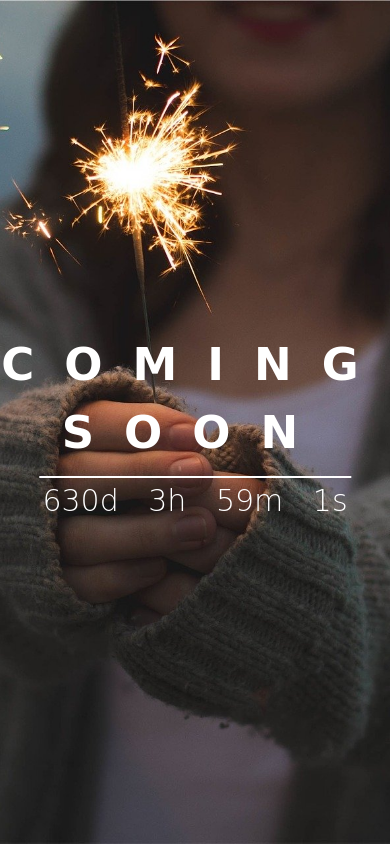
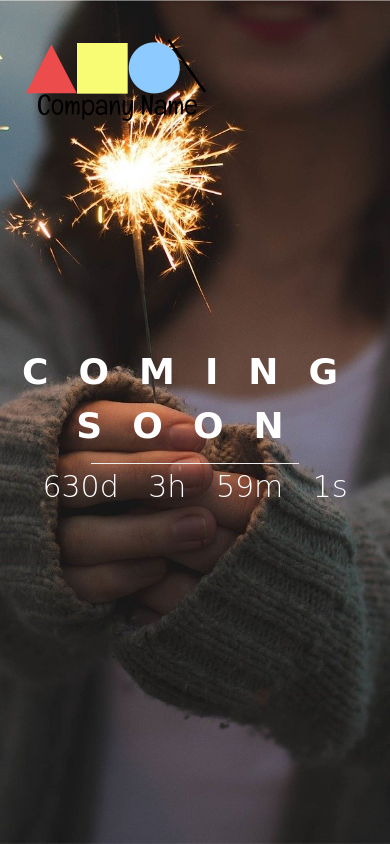
Before and after one commit to YoImYoseph/Coming-Soon-App, a plain HTML site: page index.html in a window 390 px wide. Drawn offline with nearby package versions, Linux system fonts and the light colour scheme; a web font is replaced by a local one.

Commit message:
added logo section and fixed phone screen problem

```diff
--- a/index.css
+++ b/index.css
@@ -16,18 +16,18 @@ body, html {
     background-size: cover;
     position: relative;
     color: #fff;
+    font-size: 25px;
 }
 
 .middle {
     position: absolute;
     top: 50%;
     left: 50%;
-    transform: translate(-50%,-50%);
+    transform: translate(-50%, -50%);
     text-align: center;
 }
 
 h1 {
-    font-size: 3em;
     letter-spacing: 30px;
     font-weight: 100;
     font-family: cursive;
@@ -42,6 +42,17 @@ h1 {
 
 hr {
     margin: auto;
-    width: 80%;
-    border: 1.5px solid #fff;
-}
+    width: 60%;
+  }
+
+/* .bottomleft {
+    position: absolute;
+    bottom: 0;
+    left: 16px;
+  } */
+
+.topleft {
+    position: absolute;
+    top: -20px;
+    left: 16px;
+  }
--- a/index.html
+++ b/index.html
@@ -12,11 +12,17 @@
 </head>
 <body>
     <div class="bgimg">
+        <div class="topleft">
+            <a href="#"><img src="img/exlogo.png" alt="sample"></a>
+        </div>
         <div class="middle">
             <h1>COMING SOON</h1>
             <hr>
             <p id="demo" style="font-size: 30px"></p>
         </div>
+        <!-- <div class="bottomleft">
+            <p></p>
+        </div> -->
     </div>
 </body>
 
```
Also changed, not shown: img/exlogo.png (added).
